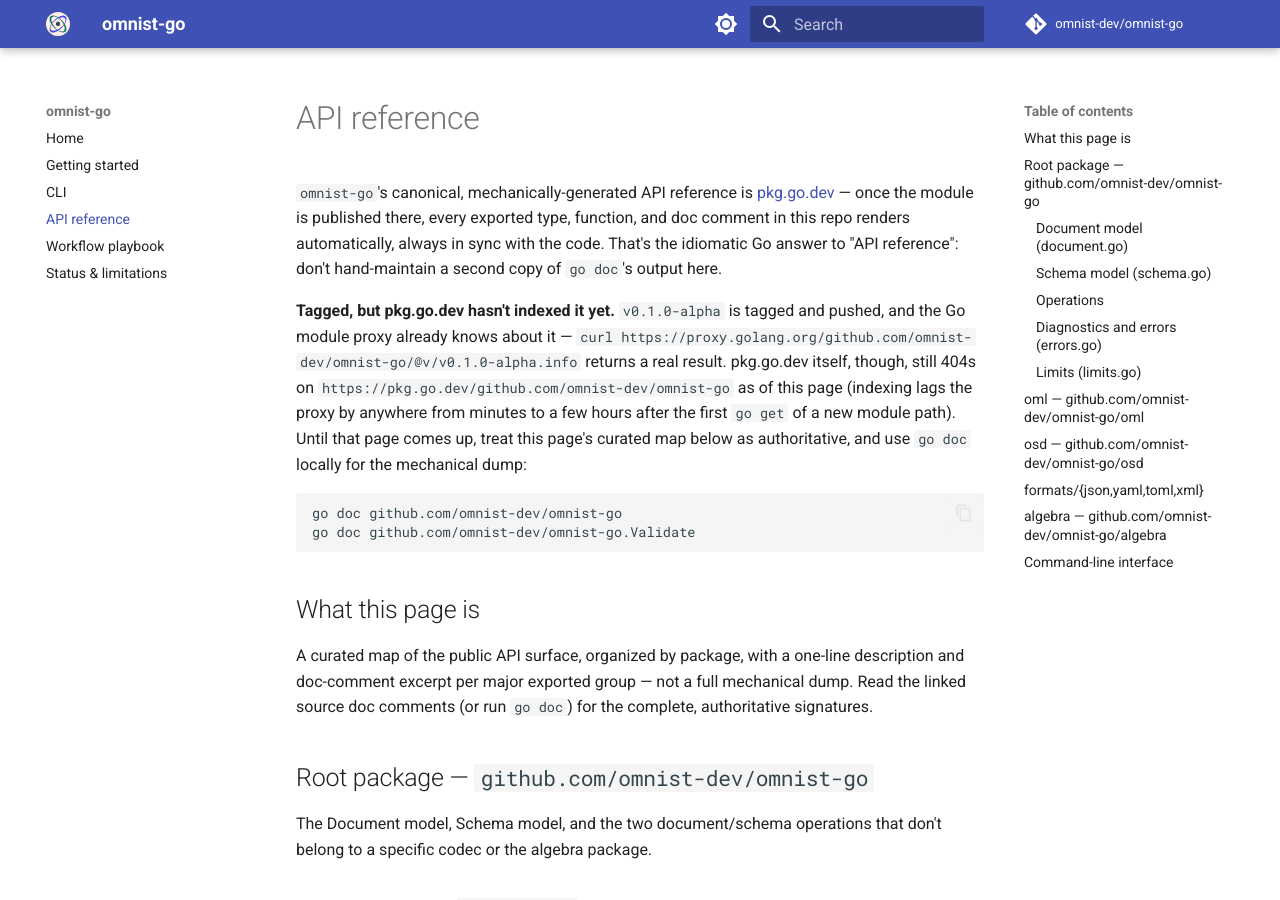
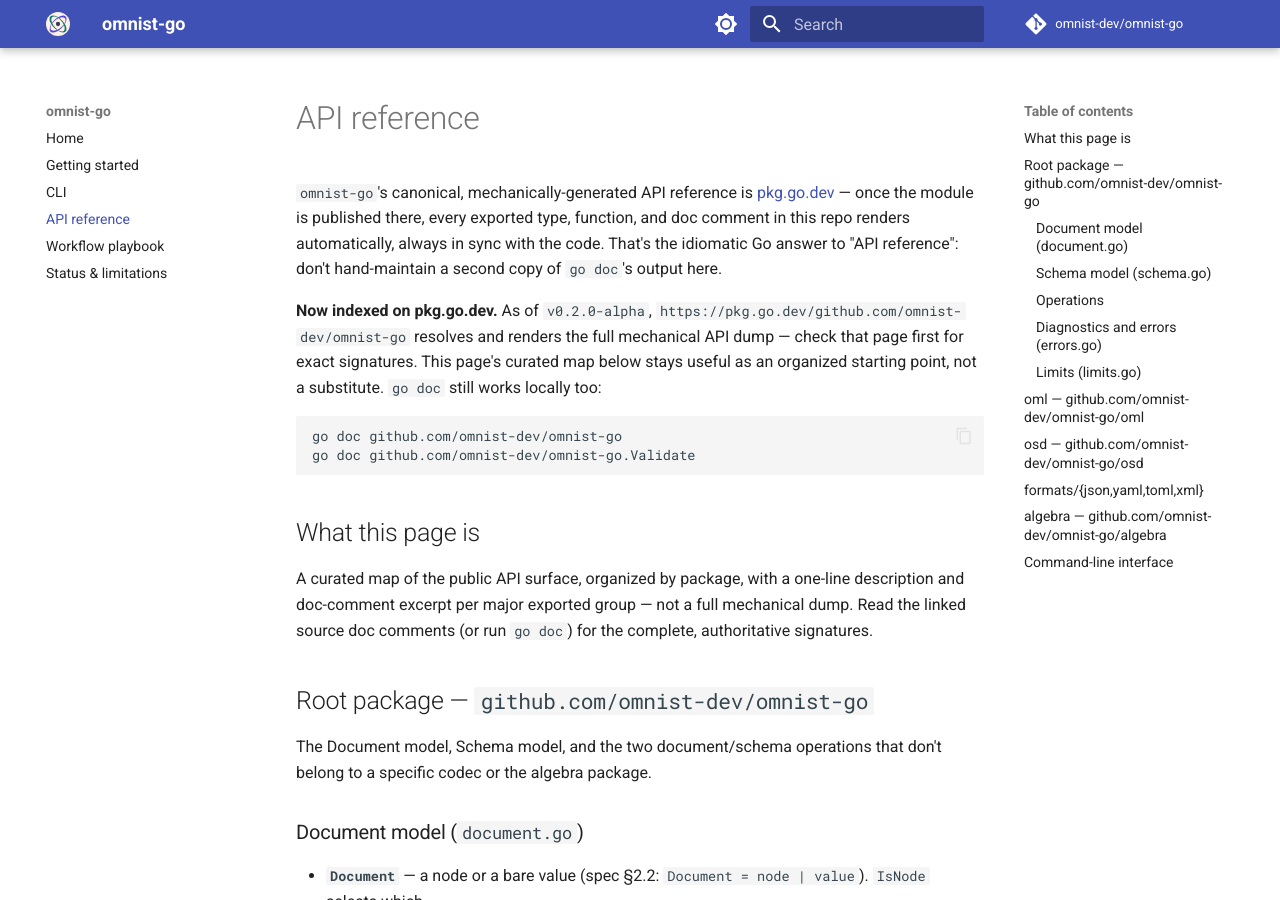
Before and after one commit to omnist-dev/omnist-go, an MkDocs documentation site: the page built from docs/reference.md, in a window 1280 px wide and 900 px high. Built offline with MkDocs 1.6.1 and Material for MkDocs 9.7.7, drawn with Linux system fonts in a browser that asks for light colours; comment, search, counter and statistics services are not loaded.

Commit message:
Bump to v0.2.0-alpha; document pkg.go.dev indexing; add minor-vs-patch versioning rule
Minor bump per the Codex audit cycle (#70-81): new public API
(xml.ReadWithSchema, Limits.Validate), a real security fix (GO-2026-6088),
and two real CPU-exhaustion DoS bugs closed -- crosses the stable-surface
threshold per the convention already used elsewhere in the org.

Grepped the whole repo for the old version string (docs/limitations.md,
docs/reference.md, docs/workflow-playbook.md, README.md, version.go) --
version.go has no repo-own version constant, only vendor/omnist-spec's
SpecVersion, so no code change needed there. Left historical narrative
about the v0.1.0-alpha sign-off event itself untouched in
workflow-playbook.md (two instances) -- those describe what happened at
that specific past bump, not current status.

Also fixed reference.md's pkg.go.dev caveat, independently stale on its
own: the module is now actually indexed (200, was 404), so updated the
page to point there as authoritative instead of the curated map.

Added workflow-playbook.md Sec1's minor-vs-patch rule for the alpha
series, per omnist-spec's suggestion, so the reasoning used for this
bump does not have to be re-derived from a chat log for the next one.

````diff
--- a/docs/reference.md
+++ b/docs/reference.md
@@ -7,15 +7,11 @@ in this repo renders automatically, always in sync with the code. That's
 the idiomatic Go answer to "API reference": don't hand-maintain a second
 copy of `go doc`'s output here.
 
-**Tagged, but pkg.go.dev hasn't indexed it yet.** `v0.1.0-alpha` is tagged
-and pushed, and the Go module proxy already knows about it —
-`curl https://proxy.golang.org/github.com/omnist-dev/omnist-go/@v/v0.1.0-alpha.info`
-returns a real result. pkg.go.dev itself, though, still 404s on
-`https://pkg.go.dev/github.com/omnist-dev/omnist-go` as of this page
-(indexing lags the proxy by anywhere from minutes to a few hours after
-the first `go get` of a new module path). Until that page comes up, treat
-this page's curated map below as authoritative, and use `go doc` locally
-for the mechanical dump:
+**Now indexed on pkg.go.dev.** As of `v0.2.0-alpha`, `https://pkg.go.dev/github.com/omnist-dev/omnist-go`
+resolves and renders the full mechanical API dump — check that page first
+for exact signatures. This page's curated map below stays useful as an
+organized starting point, not a substitute. `go doc` still works locally
+too:
 
 <!-- doc-illustrative -->
 ```bash
````
Also changed, not shown: README.md (+1 -1 lines), docs/limitations.md (+9 -2 lines), docs/workflow-playbook.md (+14 -0 lines).
